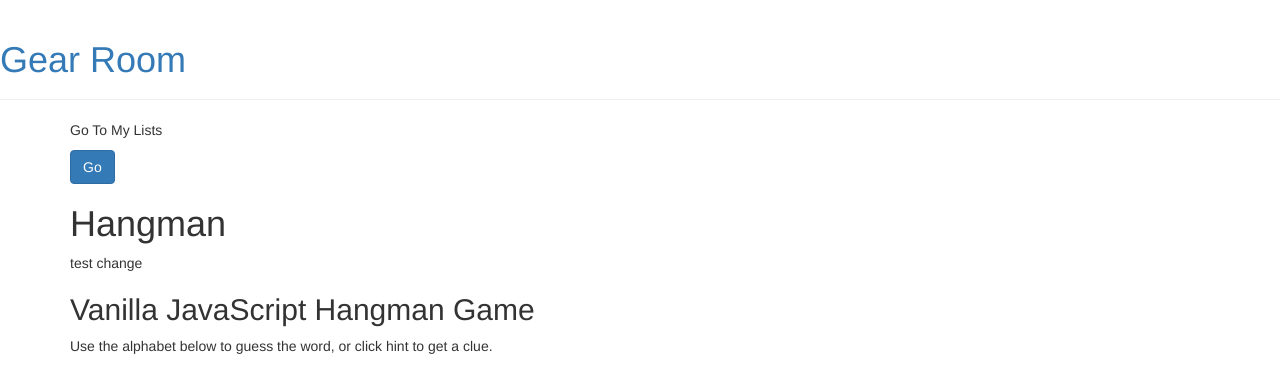
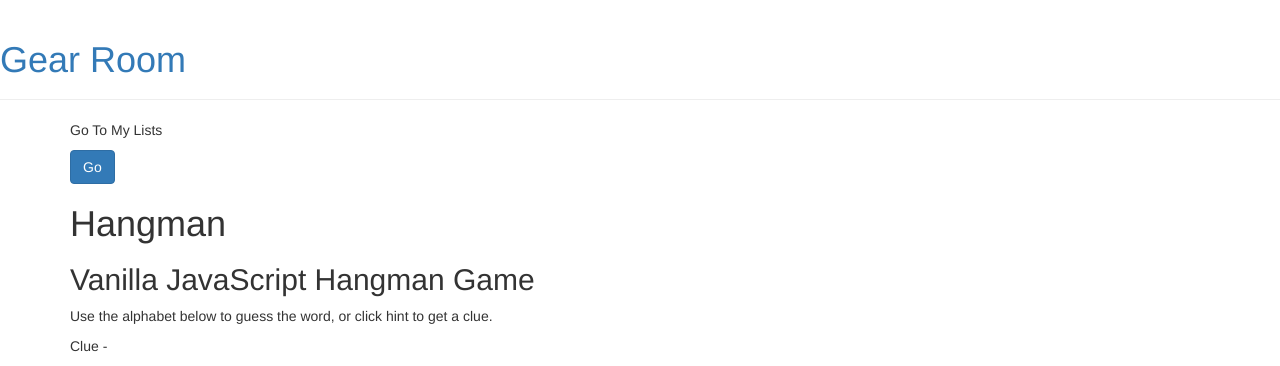
Before and after one commit to ashlibaldwin/GearList, a Django app: template polls/templates/polls/home.html in a window 1280 px wide. Shown: the top 366 px of the page. Run offline with Django 3.2, Linux system fonts and the light colour scheme; the template is opened without the code that fills it, so the values that code supplies are empty; some libraries are stand-ins or nearby versions.

Commit message:
new test commit

```diff
--- a/polls/templates/polls/home.html
+++ b/polls/templates/polls/home.html
@@ -25,7 +25,6 @@
 
 <div class="wrapper">
    <h1 class="silly">Hangman</h1>
-   <p>test change</p>
     <h2>Vanilla JavaScript Hangman Game</h2>
     <p>Use the alphabet below to guess the word, or click hint to get a clue. </p>
 </div>
```
